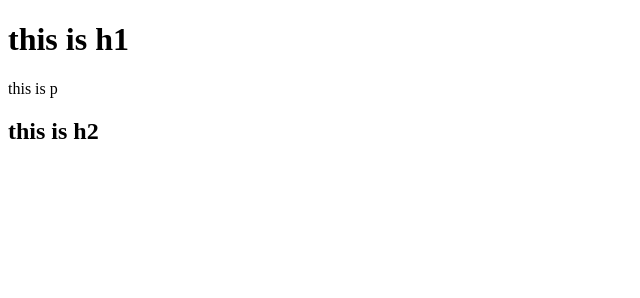
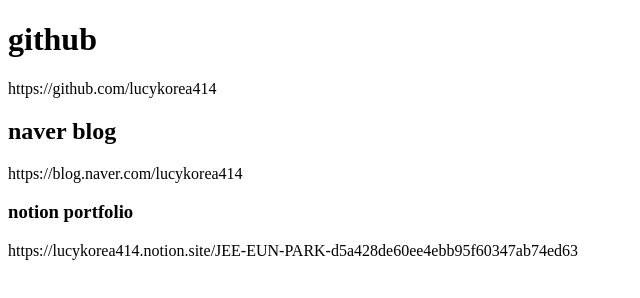
Before and after one commit to lucykorea414/lucykorea414.github.io, a plain HTML site: page index.html in a window 1280 px wide. Shown: the whole page, without its empty margins (0-640 px from the left). Drawn offline with Linux system fonts and the light colour scheme.

Commit message:
Update index.html

```diff
--- a/index.html
+++ b/index.html
@@ -4,8 +4,11 @@
     <title>lucykorea414.github.io</title>
   </head>
   <body>
-    <h1>this is h1</h1>
-    <p>this is p</p>
-    <h2>this is h2</h2>
+    <h1>github</h1>
+    <p>https://github.com/lucykorea414</p>
+    <h2>naver blog</h2>
+    <p>https://blog.naver.com/lucykorea414</p>
+    <h3>notion portfolio</h3>
+    <p>https://lucykorea414.notion.site/JEE-EUN-PARK-d5a428de60ee4ebb95f60347ab74ed63</p>
   </body>
 </html>
```
